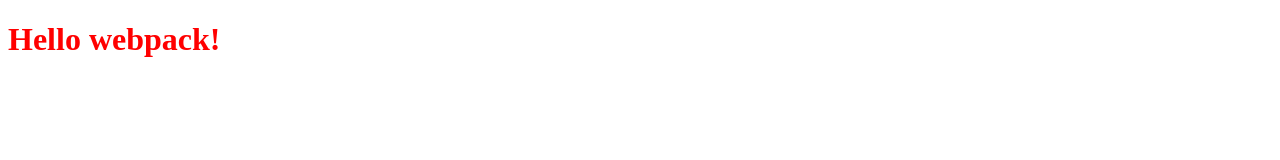
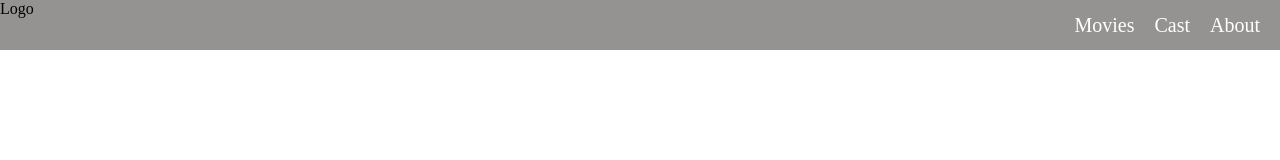
Before and after one commit to asharanjith/Javascript-Group-Capstone, a website built with webpack: page src/index.html in a window 1280 px wide. Built offline with nearby package versions, Linux system fonts and the light colour scheme.

Commit message:
Add header

```diff
--- a/src/index.html
+++ b/src/index.html
@@ -3,9 +3,20 @@
 <head>
     <meta charset="UTF-8">
     <meta name="viewport" content="width=device-width, initial-scale=1.0">
-    <title>Wbpack Exercise</title>
+    <title>Movie Site</title>
 </head>
 <body>
-    <h1>Hello webpack!</h1>
+    <header>
+        <nav class="navBar">
+            <div>Logo</div>
+            <ul class="navList">
+                <li><a href="index.html">Movies</a></li>
+                <li><a href="index.html">Cast</a></li>
+                <li><a href="index.html">About</a></li>
+            </ul>
+    </header>
+    <section class="movieList">
+
+    </section>
 </body>
 </html>
--- a/src/style.css
+++ b/src/style.css
@@ -1,3 +1,28 @@
-h1 {
-    color: red;
-  }
+body{
+  margin: 0;
+  padding: 0;
+}
+.navBar{
+  background-color: rgb(149, 146, 146);
+  height: 50px;
+  width: 100%;
+  position: fixed;
+  top: 0;
+  left: 0;
+  z-index: 100;
+  display: flex;
+  justify-content: space-between;
+}
+.navList{
+  display: flex;
+  justify-content: space-evenly;
+  align-items: center;
+  list-style: none;
+  padding-right: 20px;
+  gap: 20px;
+}
+a{
+  text-decoration: none;
+  color: white;
+  font-size: 20px;
+}
```
